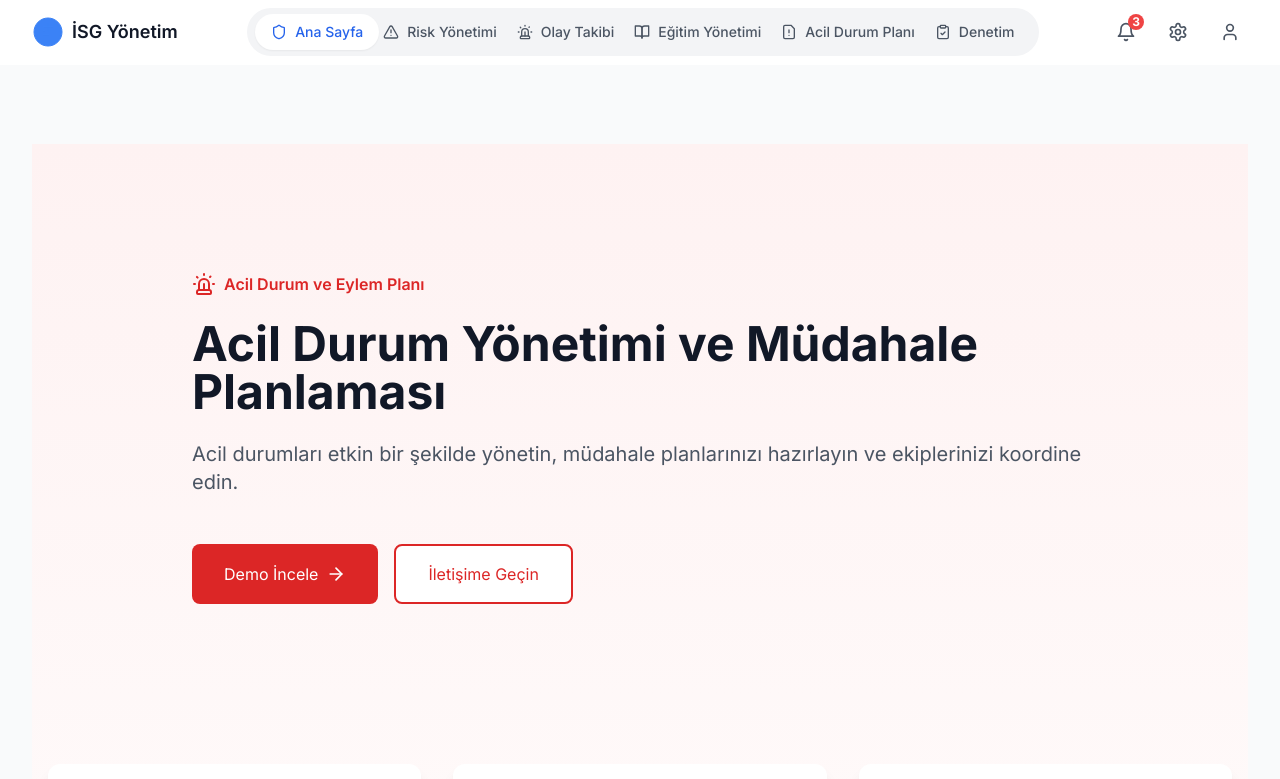
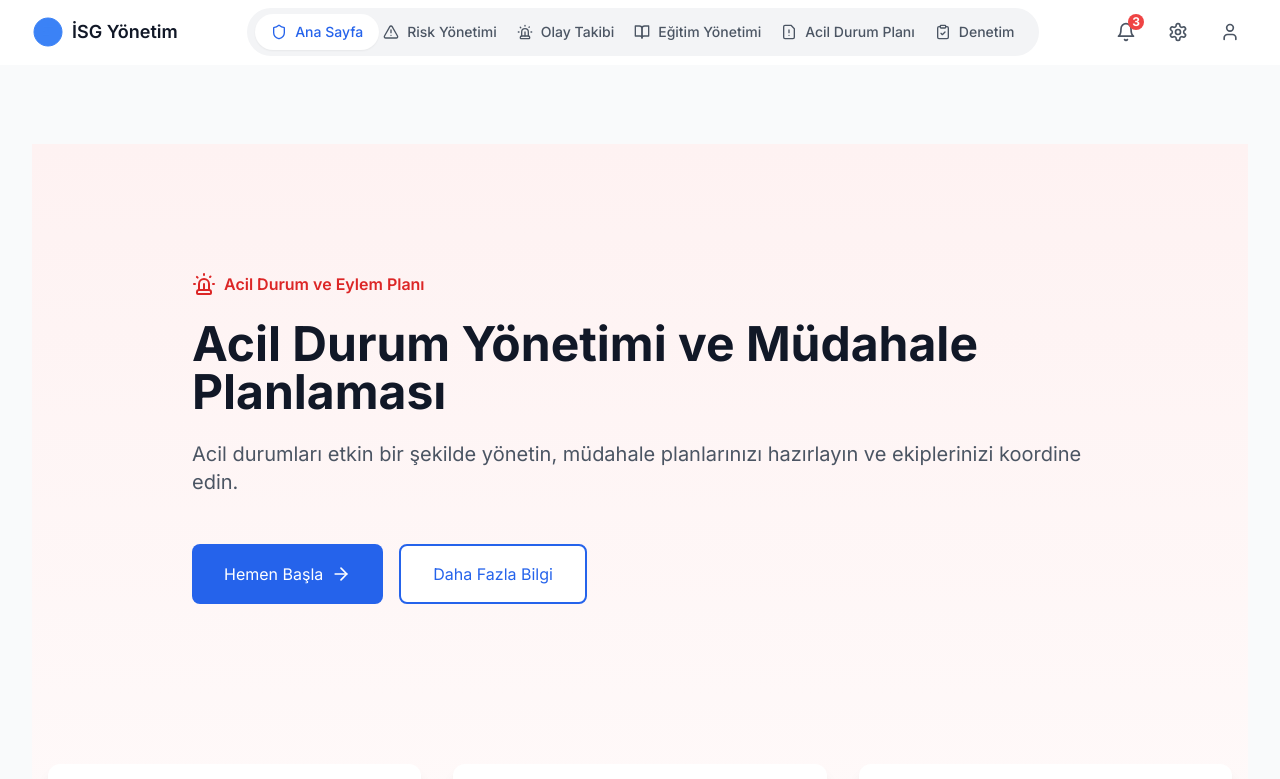
Before and after one commit to imehmetcn/isg, a Next.js app: page /features/acil-durum-ve-eylem-plani in a window 1280 px wide. Shown: the top 779 px of the page. Built offline with nearby package versions, Linux system fonts and the light colour scheme.

Commit message:
Update feature pages to remove demo and contact links

```diff
--- a/src/app/features/acil-durum-ve-eylem-plani/page.tsx
+++ b/src/app/features/acil-durum-ve-eylem-plani/page.tsx
@@ -45,17 +45,17 @@ export default function AcilDurumVeEylemPlani() {
               className="flex gap-4"
             >
               <Link
-                href="/demo"
-                className="bg-red-600 text-white px-8 py-4 rounded-lg hover:bg-red-700 transition flex items-center gap-2"
+                href="/risk-assessment"
+                className="bg-blue-600 text-white px-8 py-4 rounded-lg hover:bg-blue-700 transition flex items-center gap-2"
               >
-                Demo İncele
+                Hemen Başla
                 <ArrowRight className="w-5 h-5" />
               </Link>
               <Link
-                href="/contact"
-                className="bg-white text-red-600 border-2 border-red-600 px-8 py-4 rounded-lg hover:bg-red-50 transition"
+                href="/"
+                className="bg-white text-blue-600 border-2 border-blue-600 px-8 py-4 rounded-lg hover:bg-blue-50 transition"
               >
-                İletişime Geçin
+                Daha Fazla Bilgi
               </Link>
             </motion.div>
           </div>
--- a/src/app/features/denetim-ve-kontrol/page.tsx
+++ b/src/app/features/denetim-ve-kontrol/page.tsx
@@ -45,17 +45,17 @@ export default function DenetimVeKontrol() {
               className="flex gap-4"
             >
               <Link
-                href="/demo"
-                className="bg-purple-600 text-white px-8 py-4 rounded-lg hover:bg-purple-700 transition flex items-center gap-2"
+                href="/risk-assessment"
+                className="bg-blue-600 text-white px-8 py-4 rounded-lg hover:bg-blue-700 transition flex items-center gap-2"
               >
-                Demo İncele
+                Hemen Başla
                 <ArrowRight className="w-5 h-5" />
               </Link>
               <Link
-                href="/contact"
-                className="bg-white text-purple-600 border-2 border-purple-600 px-8 py-4 rounded-lg hover:bg-purple-50 transition"
+                href="/"
+                className="bg-white text-blue-600 border-2 border-blue-600 px-8 py-4 rounded-lg hover:bg-blue-50 transition"
               >
-                İletişime Geçin
+                Daha Fazla Bilgi
               </Link>
             </motion.div>
           </div>
--- a/src/app/features/egitim-yonetimi/page.tsx
+++ b/src/app/features/egitim-yonetimi/page.tsx
@@ -45,17 +45,17 @@ export default function EgitimYonetimi() {
               className="flex gap-4"
             >
               <Link
-                href="/demo"
-                className="bg-green-600 text-white px-8 py-4 rounded-lg hover:bg-green-700 transition flex items-center gap-2"
+                href="/risk-assessment"
+                className="bg-blue-600 text-white px-8 py-4 rounded-lg hover:bg-blue-700 transition flex items-center gap-2"
               >
-                Demo İncele
+                Hemen Başla
                 <ArrowRight className="w-5 h-5" />
               </Link>
               <Link
-                href="/contact"
-                className="bg-white text-green-600 border-2 border-green-600 px-8 py-4 rounded-lg hover:bg-green-50 transition"
+                href="/"
+                className="bg-white text-blue-600 border-2 border-blue-600 px-8 py-4 rounded-lg hover:bg-blue-50 transition"
               >
-                İletişime Geçin
+                Daha Fazla Bilgi
               </Link>
             </motion.div>
           </div>
--- a/src/app/features/olay-takibi/page.tsx
+++ b/src/app/features/olay-takibi/page.tsx
@@ -45,17 +45,17 @@ export default function OlayTakibi() {
               className="flex gap-4"
             >
               <Link
-                href="/demo"
-                className="bg-orange-600 text-white px-8 py-4 rounded-lg hover:bg-orange-700 transition flex items-center gap-2"
+                href="/risk-assessment"
+                className="bg-blue-600 text-white px-8 py-4 rounded-lg hover:bg-blue-700 transition flex items-center gap-2"
               >
-                Demo İncele
+                Hemen Başla
                 <ArrowRight className="w-5 h-5" />
               </Link>
               <Link
-                href="/contact"
-                className="bg-white text-orange-600 border-2 border-orange-600 px-8 py-4 rounded-lg hover:bg-orange-50 transition"
+                href="/"
+                className="bg-white text-blue-600 border-2 border-blue-600 px-8 py-4 rounded-lg hover:bg-blue-50 transition"
               >
-                İletişime Geçin
+                Daha Fazla Bilgi
               </Link>
             </motion.div>
           </div>
--- a/src/app/features/risk-degerlendirme/page.tsx
+++ b/src/app/features/risk-degerlendirme/page.tsx
@@ -45,17 +45,17 @@ export default function RiskDegerlendirme() {
               className="flex gap-4"
             >
               <Link
-                href="/demo"
+                href="/risk-assessment"
                 className="bg-blue-600 text-white px-8 py-4 rounded-lg hover:bg-blue-700 transition flex items-center gap-2"
               >
-                Demo İncele
+                Hemen Başla
                 <ArrowRight className="w-5 h-5" />
               </Link>
               <Link
-                href="/contact"
+                href="/"
                 className="bg-white text-blue-600 border-2 border-blue-600 px-8 py-4 rounded-lg hover:bg-blue-50 transition"
               >
-                İletişime Geçin
+                Daha Fazla Bilgi
               </Link>
             </motion.div>
           </div>
--- a/src/components/home/Hero.tsx
+++ b/src/components/home/Hero.tsx
@@ -54,25 +54,20 @@ export function Hero() {
               takibine, denetimlerden raporlamalara kadar her şey kontrolünüz altında.
             </motion.p>
 
-            <motion.div
-              {...fadeInUp}
-              transition={{ duration: 0.5, delay: 0.3 }}
-              className="mt-10 flex items-center justify-center gap-x-6"
-            >
+            <div className="mt-10 flex items-center justify-center gap-x-6">
               <Link
-                href="/demo"
-                className="rounded-md bg-blue-600 px-6 py-3 text-sm font-semibold text-white shadow-sm hover:bg-blue-500 focus-visible:outline focus-visible:outline-2 focus-visible:outline-offset-2 focus-visible:outline-blue-600 flex items-center"
+                href="/risk-assessment"
+                className="rounded-md bg-blue-600 px-3.5 py-2.5 text-sm font-semibold text-white shadow-sm hover:bg-blue-500 focus-visible:outline focus-visible:outline-2 focus-visible:outline-offset-2 focus-visible:outline-blue-600"
               >
-                Demo İncele
-                <ArrowRight className="ml-2 h-4 w-4" />
+                Hemen Başla
               </Link>
               <Link
-                href="/contact"
-                className="text-sm font-semibold leading-6 text-gray-900 hover:text-blue-600"
+                href="/"
+                className="text-sm font-semibold leading-6 text-gray-900 dark:text-gray-100"
               >
-                Bizimle İletişime Geçin <span aria-hidden="true">→</span>
+                Daha Fazla Bilgi <span aria-hidden="true">→</span>
               </Link>
-            </motion.div>
+            </div>
           </div>
         </div>
       </div>
```
